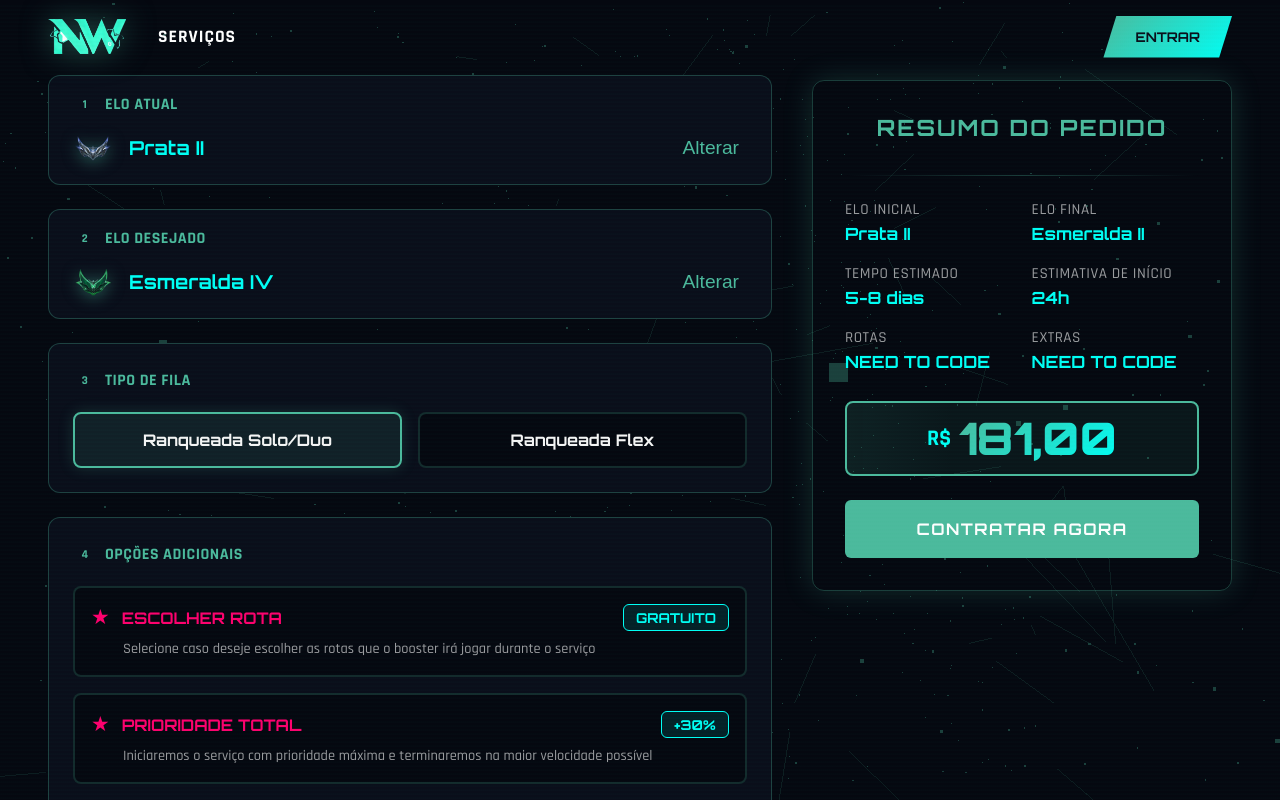
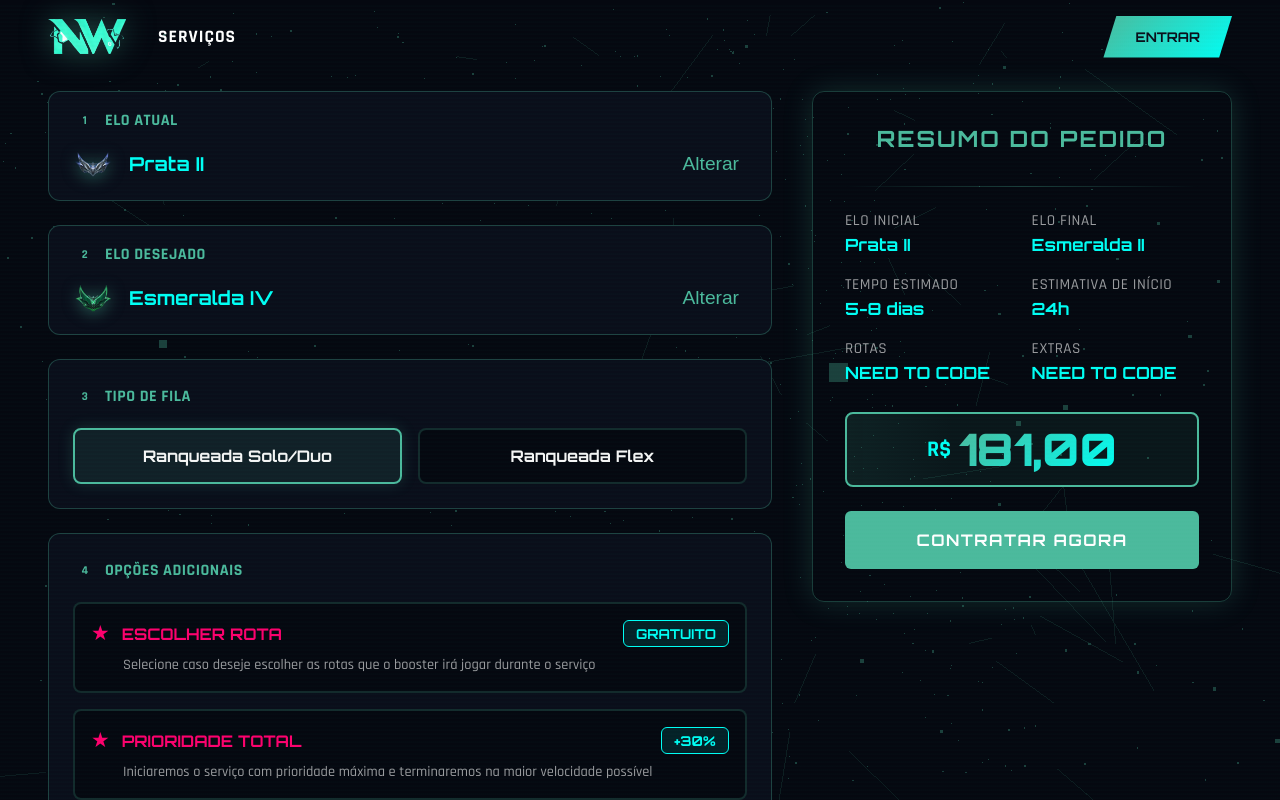
Before and after one commit to TheSh1ro/elodark-website, a Vue app: page /services/elojob in a window 1280 px wide. Shown: the top 800 px of the page. Built offline with nearby package versions, Linux system fonts and the light colour scheme.

Commit message:
fix: layout

```diff
--- a/src/components/elojob/ElojobCalculator.vue
+++ b/src/components/elojob/ElojobCalculator.vue
@@ -433,7 +433,7 @@ watch(
   align-content: start;
   gap: 3rem;
   width: 100%;
-  min-height: calc(100vh - 80px);
+  min-height: calc(100vh - 75px);
 }
 
 .calculator-grid {
--- a/src/views/ElojobView.vue
+++ b/src/views/ElojobView.vue
@@ -60,7 +60,7 @@ const updateData = (data: ServiceData) => {
 
 .elojob-page {
   min-height: 100vh;
-  padding: 75px 3rem 8rem 3rem;
+  padding: calc(75px + 1rem) 3rem 8rem 3rem;
   /* padding: 8rem 3rem 3rem; */
 }
 
```
